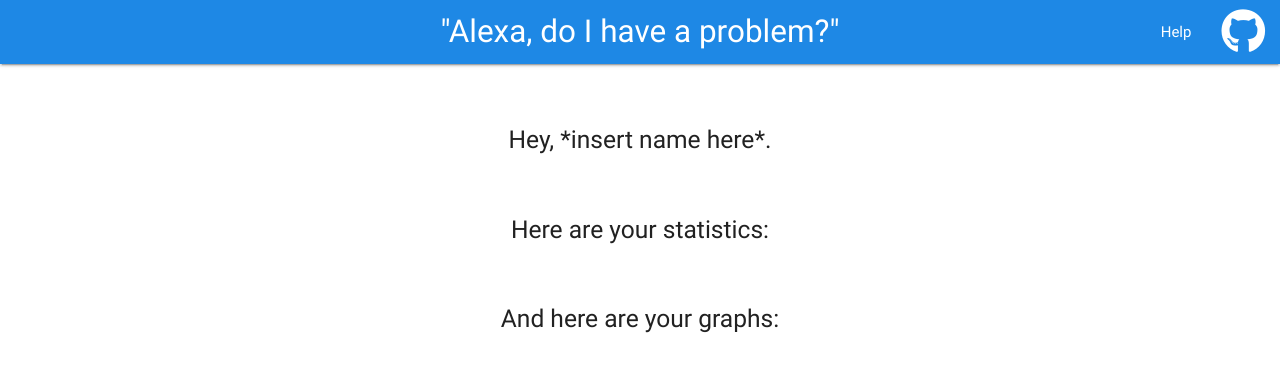
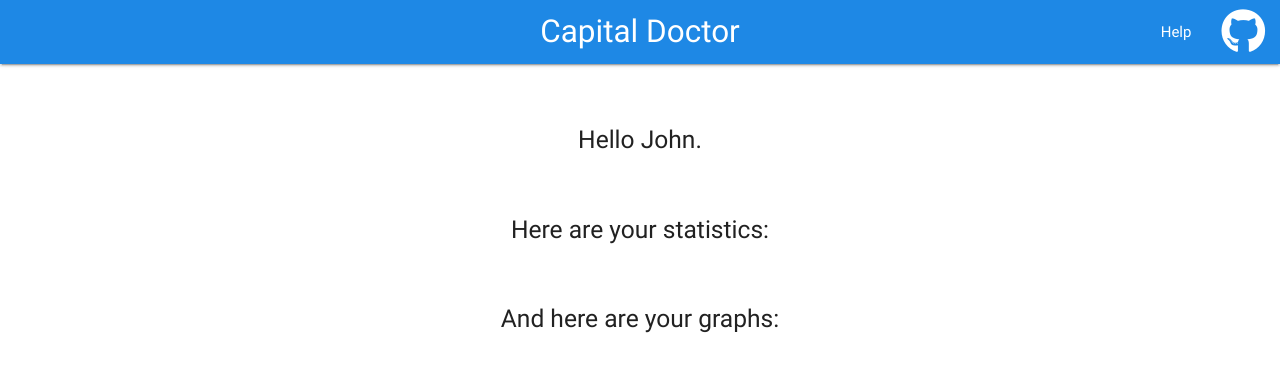
Before and after one commit to eveninglily/cap-one-summit-hackathon, a Flask app: page / in a window 1280 px wide. Shown: the top 392 px of the page. Run offline with Flask 2, Linux system fonts and the light colour scheme; some libraries are stand-ins or nearby versions.

Commit message:
new folder for js

```diff
--- a/templates/index.html
+++ b/templates/index.html
@@ -13,7 +13,7 @@
   <script src="https://cdnjs.cloudflare.com/ajax/libs/materialize/0.100.2/js/materialize.min.js"></script>
   <script src="https://cdnjs.cloudflare.com/ajax/libs/Chart.js/2.4.0/Chart.min.js"></script>
   <script src="https://use.fontawesome.com/87723fb1e0.js"></script>
-  <script src="./graphs.js"></script>
+  <script src="/js/graphs.js"></script>
 
 </head>
 
@@ -23,7 +23,7 @@
     <nav class="blue darken-1">
       <div class="nav-wrapper">
 
-        <a class="brand-logo center" href="/">"Alexa, do I have a problem?"</a>
+        <a class="brand-logo center" href="/">Capital Doctor</a>
         <ul id="nav-mobile" class="right">
           <li>
             <!-- Modal Trigger -->
@@ -52,10 +52,11 @@
     </nav>
   </div>
 
-  <h5 style="text-align: center; padding-top: 50px; padding-bottom: 50px">Hey, *insert name here*.</h5>
+  <h5 style="text-align: center; padding-top: 50px; padding-bottom: 50px">Hello John.</h5>
+
+
   <h5 style="text-align: center">Here are your statistics:</h5>
   <h5 style="text-align: center; padding-top: 50px; padding-bottom: 50px">And here are your graphs:</h5>
-
 
   <!--
       <div style="text-align: center; padding-top: 50px; padding-bottom: 50px">
```
Also changed, not shown: static/js/graphs.js (renamed from templates/graphs.js), 4 other files.
